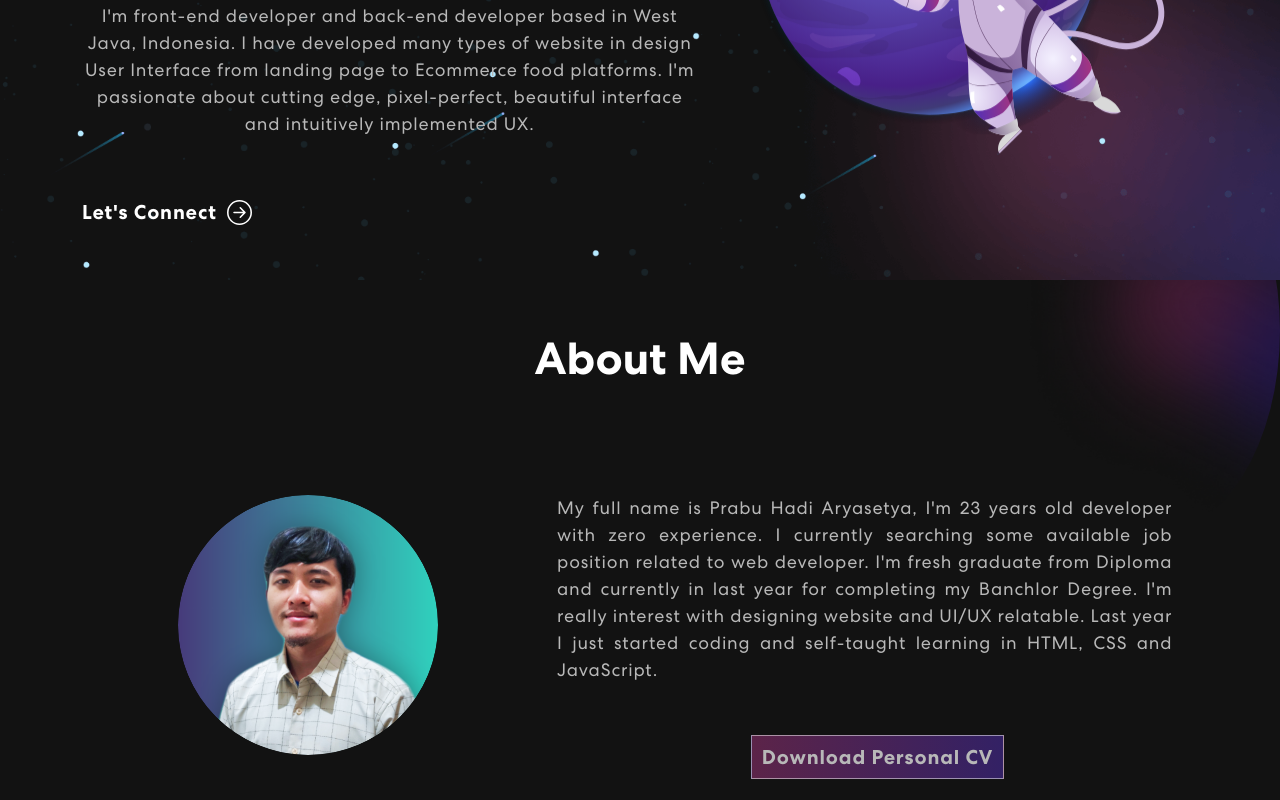
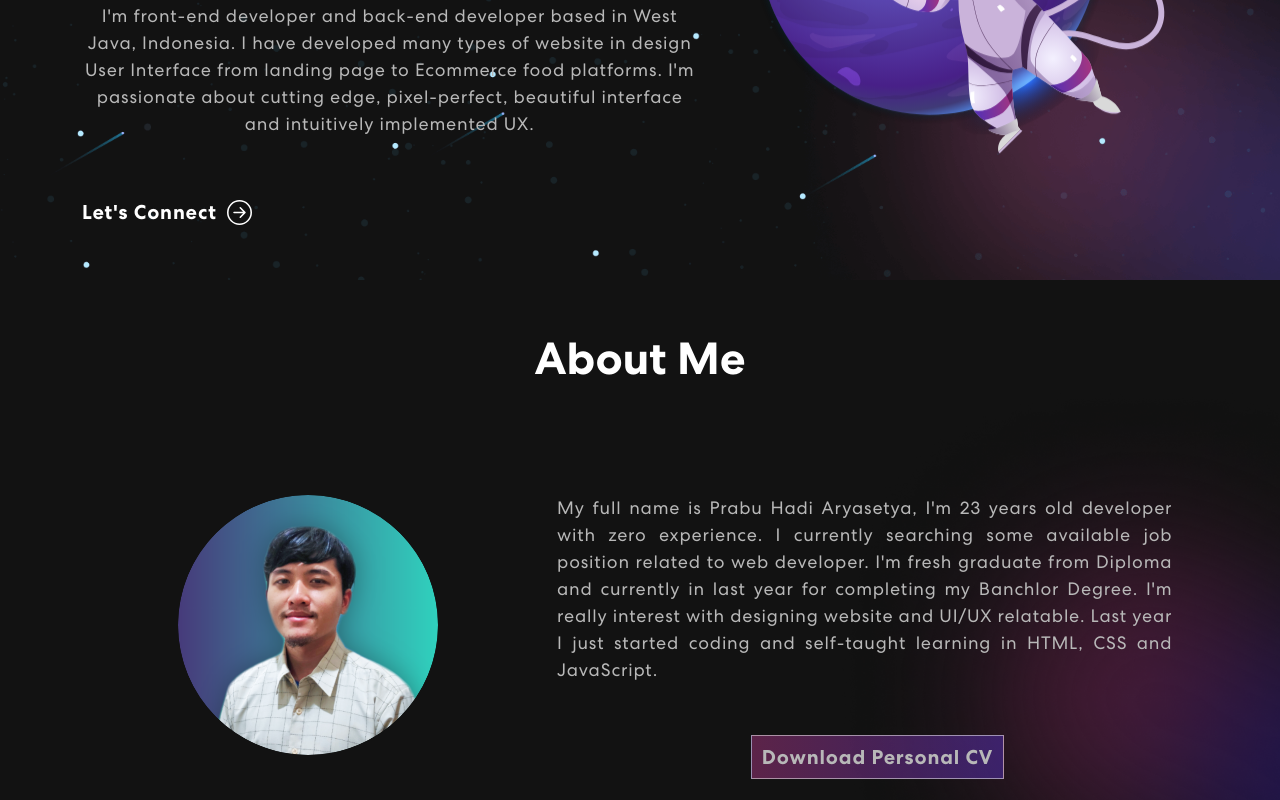
Before and after one commit to prabuhadi/personal-portofolio, a React (Create React App) app: page / in a window 1280 px wide. Shown: the part 520-1320 px from the top of the page. Built offline with nearby package versions, Linux system fonts and the light colour scheme.

Commit message:
Fix background

```diff
--- a/src/App.css
+++ b/src/App.css
@@ -368,6 +368,7 @@ nav.navbar .navbar-toggler[aria-expanded="true"] .navbar-toggler-icon {
 .about {
   padding: 92px 0;
   margin-top: -40px;
+  position: relative;
 }
 .about h2 {
   font-size: 45px;
@@ -375,7 +376,7 @@ nav.navbar .navbar-toggler[aria-expanded="true"] .navbar-toggler-icon {
   text-align: center;
   padding-bottom: 40px;
 }
-.about img {
+.profileImg {
   border-radius: 50%;
   width: 260px;
 }
@@ -417,6 +418,7 @@ a:visited {
   width: 35%;
   right: 0;
   z-index: -4;
+  /* border-radius: 0 !important; */
 }
 
 /*///////////// Projects Section /////////////*/
--- a/src/components/About.js
+++ b/src/components/About.js
@@ -9,7 +9,7 @@ export const About = () => {
         <Row className="align-items-center mb-5">
           <h2>About Me</h2>
           <Col xs={12} md={6} xl={5}>
-            <img src={profileImage} alt="About img" />
+            <img className="profileImg" src={profileImage} alt="About img" />
           </Col>
           <Col xs={12} md={6} xl={7}>
             <p>
```
